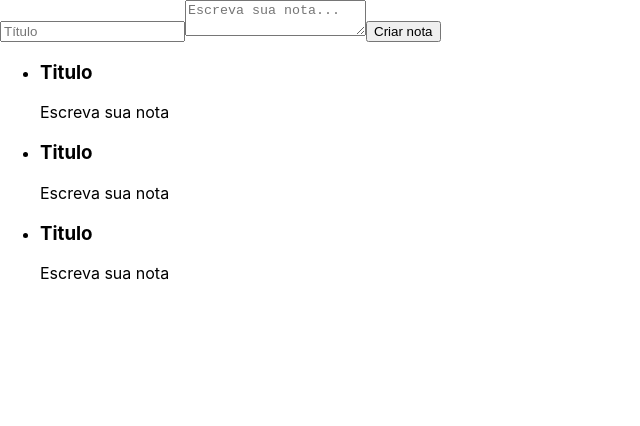
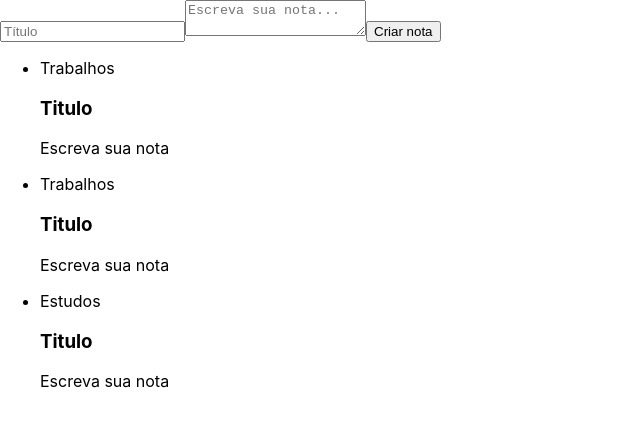
Before and after one commit to BarbaraPSousa/react-conhecendo-biblioteca, a React (Create React App) app: page / in a window 1280 px wide. Shown: the top 426 px of the page, without its empty margins (0-640 px from the left). Built offline with nearby package versions, Linux system fonts and the light colour scheme.

Commit message:
Utilizando JS

```diff
--- a/src/components/ListaDeNotas.jsx
+++ b/src/components/ListaDeNotas.jsx
@@ -3,19 +3,20 @@ import CardNotas from './CardNotas'
 
 class ListaDeNotas extends Component {
   render() {
-    return (
+    return(
       <ul>
-        <li>
-          <CardNotas/>
-        </li>
-        <li>
-          <CardNotas/>
-        </li>
-        <li>
-          <CardNotas/>
-        </li>
+        {Array.of("Trabalhos", "Trabalhos","Estudos").map((categoria) =>{
+          return(
+            <li>
+              <div>{categoria}</div>
+              <CardNotas/>
+            </li>
+          )
+        })}
       </ul>
     )
   }
+
 }
+
 export default ListaDeNotas
```
